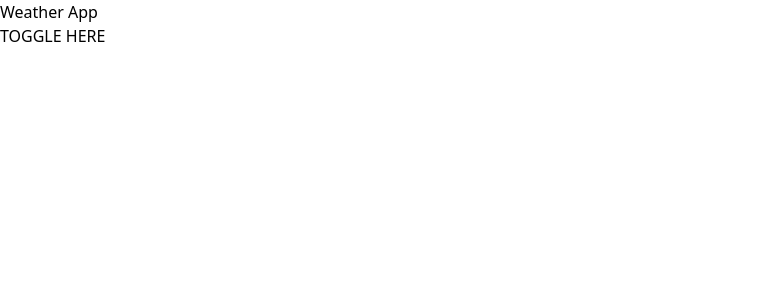
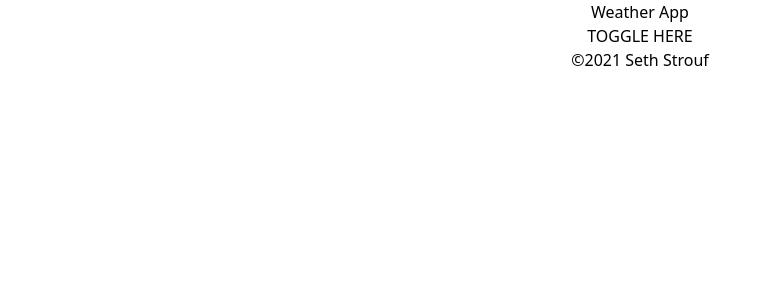
Before and after one commit to sethstrouf/weather, a React (Create React App) app: page / in a window 1280 px wide. Shown: the top 300 px of the page, without its empty margins (0-773 px from the left). Built offline with nearby package versions, Linux system fonts and the light colour scheme.

Commit message:
Set up layout

```diff
--- a/src/App.js
+++ b/src/App.js
@@ -1,14 +1,22 @@
 import React from 'react'
+import Footer from './Footer';
 import Toggle from './Toggle'
 
 function App() {
   return (
-    <div>
+    <div className="min-h-screen mx-auto text-center">
 
       <h1>Weather App</h1>
 
       <Toggle />
 
+      {/* Mobile - tabs for CURRENT | FORECAST */}
+
+      {/* CURRENT WEATHER */}
+
+      {/* FORECAST WEATHER */}
+
+      <Footer />
 
     </div>
   );
--- /dev/null
+++ b/src/Footer.js
@@ -0,0 +1,11 @@
+import React from 'react'
+
+const Footer = () => {
+  return (
+    <footer>
+      <p>&copy;2021 Seth Strouf</p>
+  </footer>
+  )
+}
+
+export default Footer
--- a/tailwind.config.js
+++ b/tailwind.config.js
@@ -1,8 +1,14 @@
+const colors = require('tailwindcss/colors')
+
 module.exports = {
   purge: ['./src/**/*.{js,jsx,ts,tsx}', './public/index.html'],
   darkMode: false, // or 'media' or 'class'
   theme: {
-    extend: {},
+    extend: {
+      colors: {
+        rose: colors.rose
+      }
+    },
   },
   variants: {
     extend: {},
```
